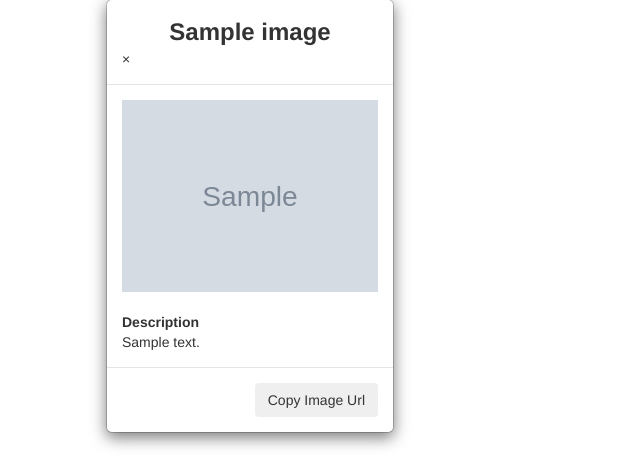
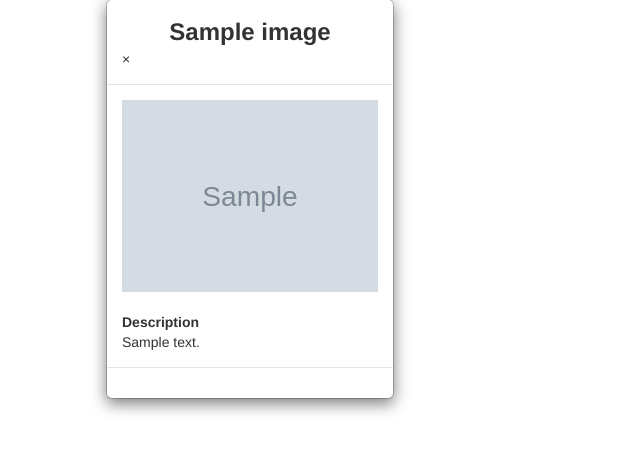
Before and after one commit to faithngotho/My-Gallery, a Django app: template gallery/templates/search.html in a window 1280 px wide. Shown: the part 823-1286 px from the top of the page, without its empty margins (0-640 px from the left). After the commit the page ends 1237 px from the top, so only its background shows below. Run offline with Django 3.2, Linux system fonts and the light colour scheme; tables that the repository leaves empty hold one stand-in row (values such as "Sample post"); the template is opened without the code that fills it: values that come from a table or form of the project are taken from there, most other values are stand-ins (such as "Sample title", 1, 10 or a date in 2020); grey boxes marked "Sample" are stand-in pictures; some libraries are stand-ins or nearby versions.

Commit message:
Update search.html
commit changes

```diff
--- a/gallery/templates/search.html
+++ b/gallery/templates/search.html
@@ -31,7 +31,6 @@
               {{image.description}}
             </div>
             <div class="modal-footer">
-              <button class="btn btn-outline-info" onclick="copyToClipboard('{{image.id}}-url')">Copy Image Url</button>
             </div>
           </div>
         </div>
```
